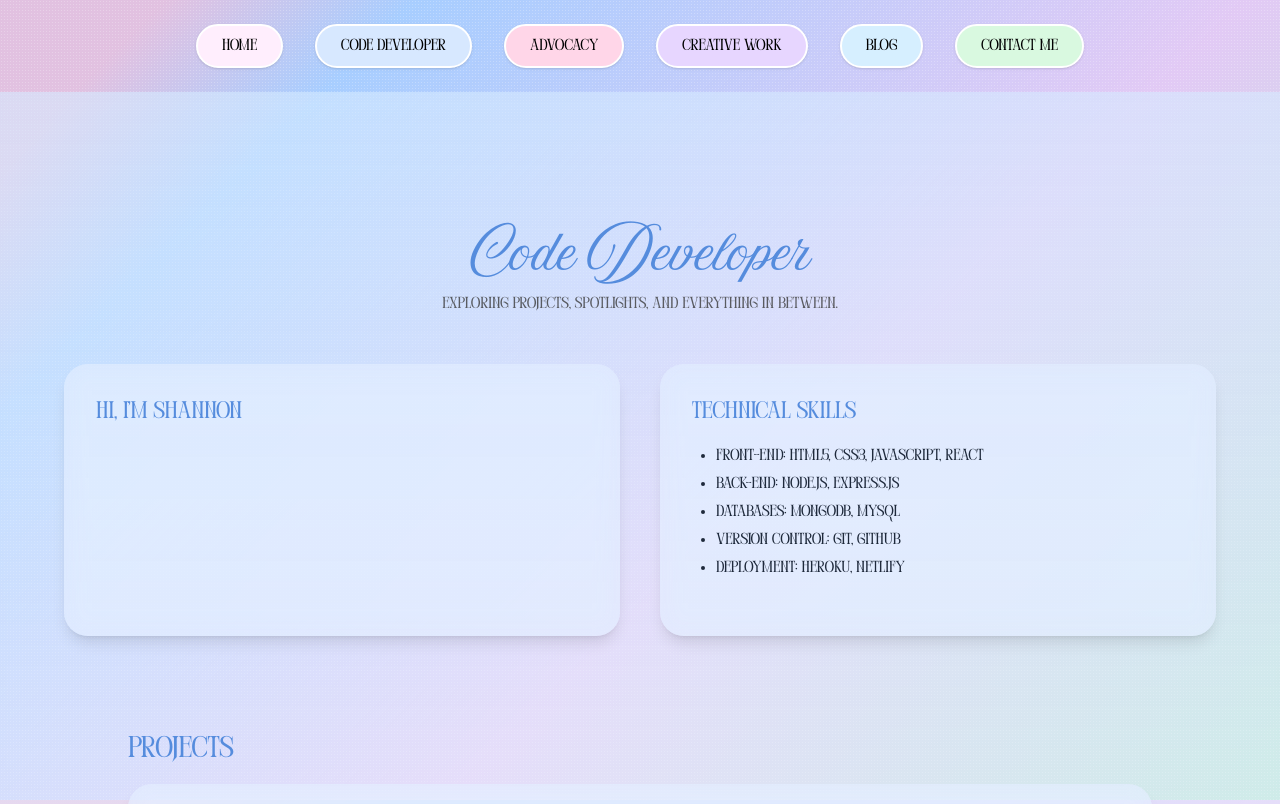
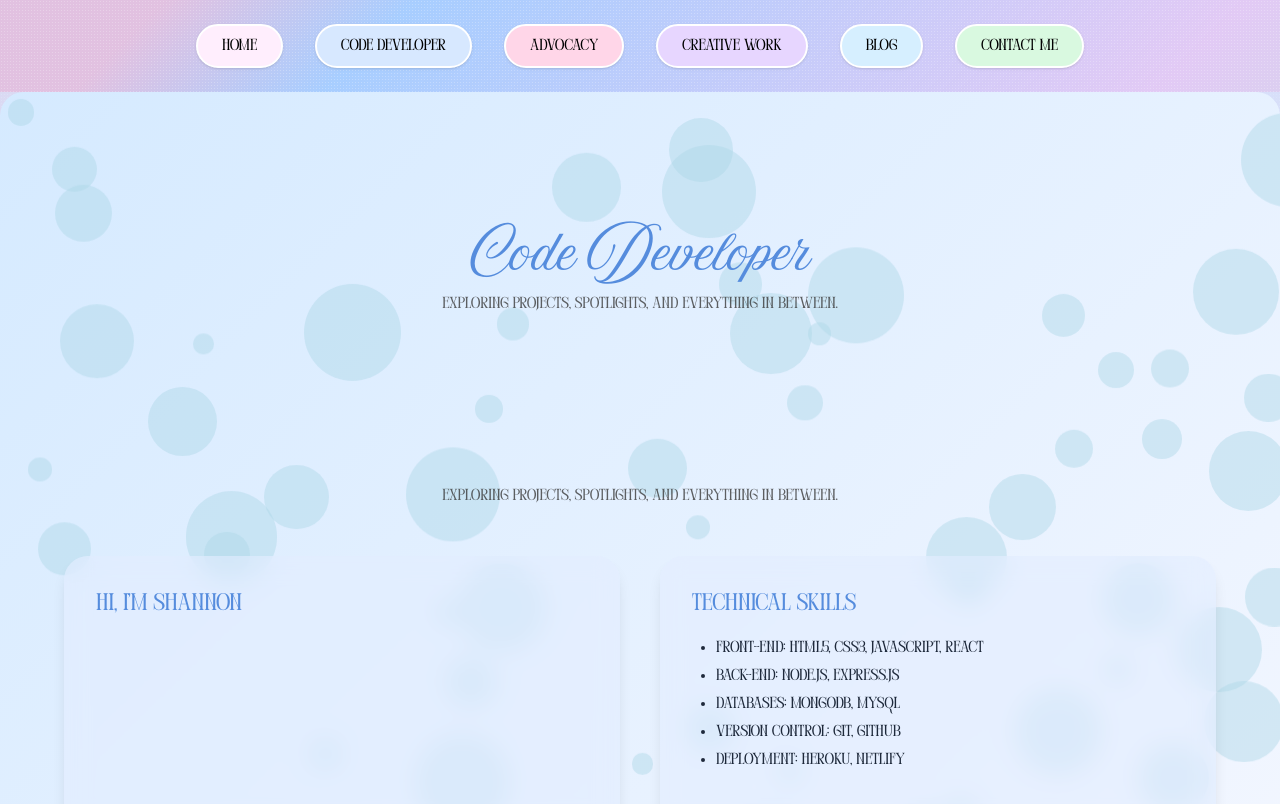
Before and after one commit to SHS-Peb/shan-lowe-portfolio, a React (Vite) app: page /code-developer in a window 1280 px wide. Shown: the top 804 px of the page. Built offline with nearby package versions, Linux system fonts and the light colour scheme.

Commit message:
background fix

```diff
--- /dev/null
+++ b/src/components/FloatingBubbles.jsx
@@ -0,0 +1,43 @@
+import React, { useEffect, useRef } from "react";
+
+export default function FloatingBubbles({
+  count = 12,
+  baseColor = "rgba(173, 216, 230, 0.45)", // default: light blue
+  gradientFrom = "#d5eaff",
+  gradientTo = "#ffffff",
+}) {
+  const containerRef = useRef(null);
+
+  useEffect(() => {
+    const container = containerRef.current;
+    if (!container) return;
+
+    // clear any previous bubbles (important for hot reload)
+    container.innerHTML = "";
+
+    for (let i = 0; i < count; i++) {
+      const bubble = document.createElement("div");
+      bubble.className = "bubble";
+      bubble.style.left = Math.random() * 100 + "%";
+      bubble.style.top = Math.random() * 100 + "%";
+
+      const size = 20 + Math.random() * 80;
+      bubble.style.width = `${size}px`;
+      bubble.style.height = `${size}px`;
+      bubble.style.background = baseColor;
+      bubble.style.animationDelay = `${Math.random() * 5}s`;
+
+      container.appendChild(bubble);
+    }
+  }, [count, baseColor]);
+
+  return (
+    <div
+      ref={containerRef}
+      className="floating-bubbles absolute inset-0 overflow-hidden rounded-3xl"
+      style={{
+        background: `linear-gradient(to bottom right, ${gradientFrom}, ${gradientTo})`,
+      }}
+    />
+  );
+}
--- a/src/index.css
+++ b/src/index.css
@@ -74,3 +74,21 @@ body::before {
 span:first-letter {
   font-family: 'Amoresa' !important;
 }
+
+.bubble {
+  position: absolute;
+  border-radius: 50%;
+  animation: float 6s ease-in-out infinite;
+}
+
+@keyframes float {
+  0% {
+    transform: translateY(0);
+  }
+  50% {
+    transform: translateY(-20px);
+  }
+  100% {
+    transform: translateY(0);
+  }
+}
--- a/src/pages/CodeDeveloper.jsx
+++ b/src/pages/CodeDeveloper.jsx
@@ -1,6 +1,7 @@
 import { useEffect } from "react";
 import { useLocation } from "react-router-dom";
 import { motion } from "framer-motion";
+import FloatingBubbles from "../components/FloatingBubbles";
 
 export default function CodeDeveloper() {
   const { hash } = useLocation();
@@ -15,6 +16,24 @@ export default function CodeDeveloper() {
 
   return (
     <section className="min-h-screen flex flex-col items-center justify-start pt-32 md:pt-20 px-6 bg-gradient-to-b from-[#d5eaff]/60 to-[#f9f9ff]/40 backdrop-blur-sm">
+      {/* Blue floating bubbles background */}
+      <FloatingBubbles
+        count={100}
+        baseColor="rgba(173, 216, 230, 0.45)" // soft blue
+        gradientFrom="#d5eaff"
+        gradientTo="#f9f9ff"
+      />
+
+      {/* Content overlay */}
+      <div className="relative z-10 text-center mb-12">
+        <h1 className="text-5xl font-amoresa text-[#558cdd] mb-2">
+          Code Developer
+        </h1>
+        <p className="font-perandory text-[#3a3a3a] opacity-80">
+          Exploring projects, spotlights, and everything in between.
+        </p>
+      </div>
+
       {/* Header */}
       <div className="text-center mb-12">
         <h1 className="text-5xl font-amoresa text-[#558cdd] mb-2">
```
